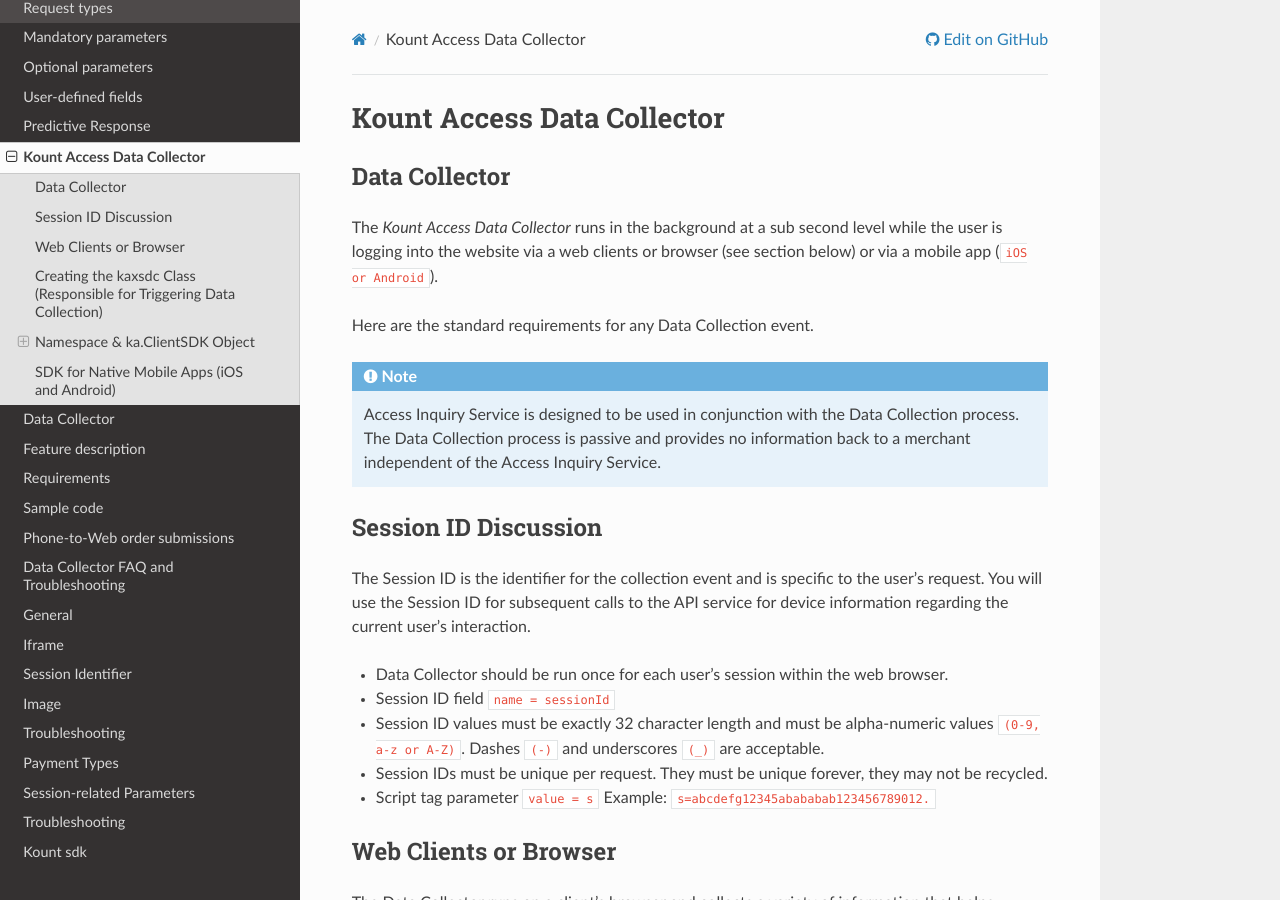
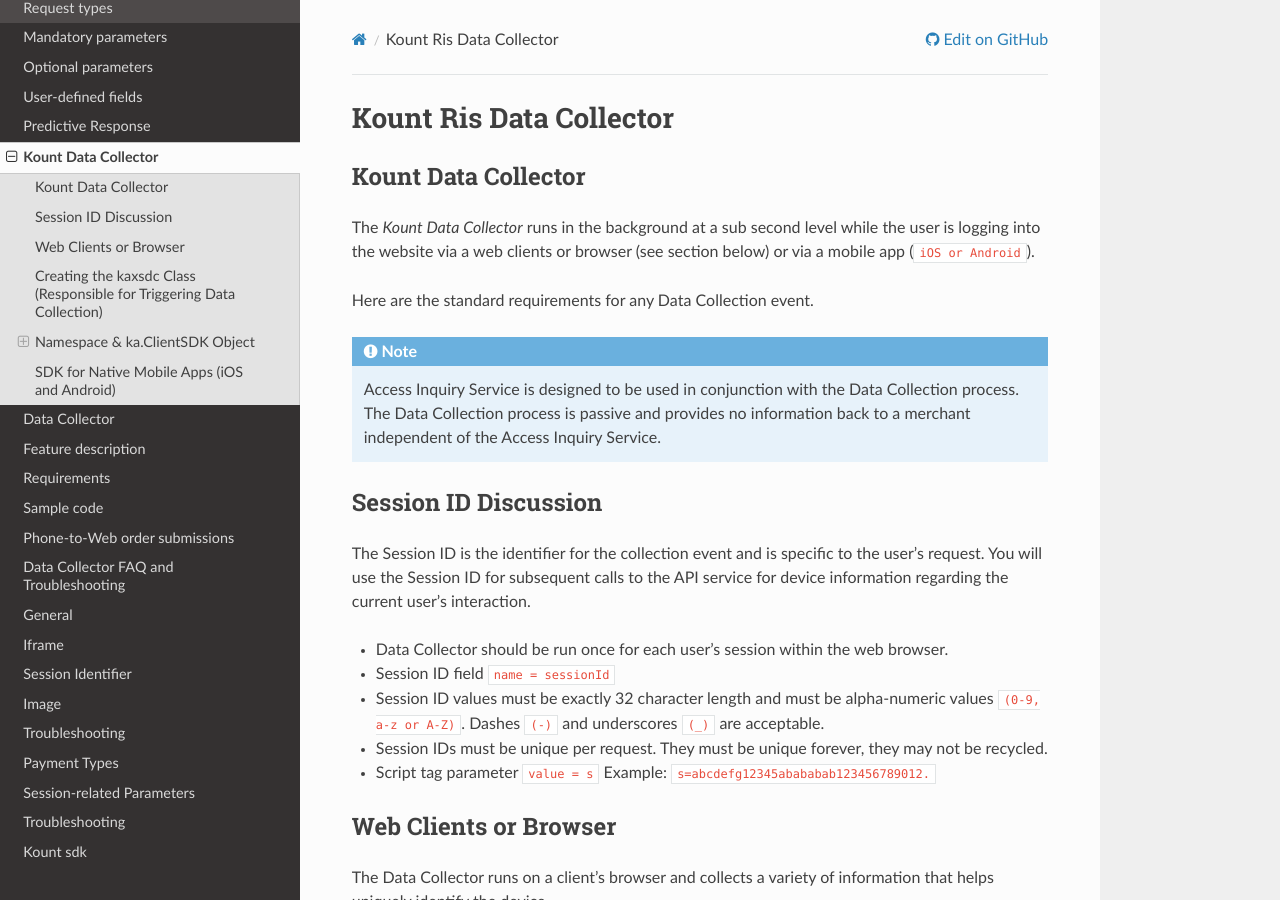
Before and after one commit to Kount/kount-ris-python-sdk, a Sphinx documentation site: the page built from docs/KountDataCollector.rst, in a window 1280 px wide and 900 px high. Built offline with Sphinx 7.4.7 and the Read the Docs theme 2.0.0, drawn with Linux system fonts in a browser that asks for light colours.

Commit message:
RTD fixes

```diff
--- a/docs/KountAccessDataCollector.rst
+++ b/docs/KountDataCollector.rst
@@ -1,10 +1,10 @@
-Kount Access Data Collector
+Kount Ris Data Collector
 =========================================
 
-Data Collector
-~~~~~~~~~~~~~~
+Kount Data Collector
+~~~~~~~~~~~~~~~~~~~~~
 
-The *Kount Access Data Collector* runs in the background at a sub second
+The *Kount Data Collector* runs in the background at a sub second
 level while the user is logging into the website via a web clients or
 browser (see section below) or via a mobile app (``iOS or Android``).
 
@@ -79,7 +79,7 @@
 Namespace & ka.ClientSDK Object
 ~~~~~~~~~~~~~~~~~~~~~~~~~~~~~~~
 
-All ``Kount Access JavaScript`` is namespaced under the
+All ``Kount collector JavaScript`` is namespaced under the
 ``ka JavaScript`` object. To start using the Client Collector SDK,
 create a new ClientSDK object: ``var client=new ka.ClientSDK();``
 
@@ -107,10 +107,13 @@
 |                            |A merchant can pass a JavaScript object containing one or more |br||
 |                            |life cycle hooks with a function pointer or an anonymous  |br|     |
 |                            |function to be executed. List of hooks (in order of firing): |br|  |
+|                            |                                                                   |
 |                            |  * ``collect-begin`` - Triggers when the collection starts.       |
 |                            |  * ``collect-end`` - Triggers when the collection ends.           |
+|                            |                                                                   |
 |                            |When executed, the callback function is passed a JavaScript |br|   |
 |                            |object containing the following properties:                        |
+|                            |                                                                   |
 |                            |  * ``MercSessId`` - The merchant provided session.                |
 |                            |  * ``MerchantId`` - The merchant Id.                              |
 +----------------------------+-------------------------------------------------------------------+
--- a/docs/index.rst
+++ b/docs/index.rst
@@ -19,7 +19,7 @@
          Advanced <Advanced.rst>
          Request types and Parameters <Request-types-and-Parameters.rst>
          Predictive Response <PredictiveResponse.rst>
-         Kount Access Data Collector <KountAccessDataCollector.rst>
+         Kount Data Collector <KountDataCollector.rst>
          Data Collector <Data-Collector.rst>
          Data Collector FAQ and Troubleshooting <Data-Collector-FAQ-and-Troubleshooting.rst>
          Payment Types <PaymentTypes.rst>
```
Also changed, not shown: 2 other files.
